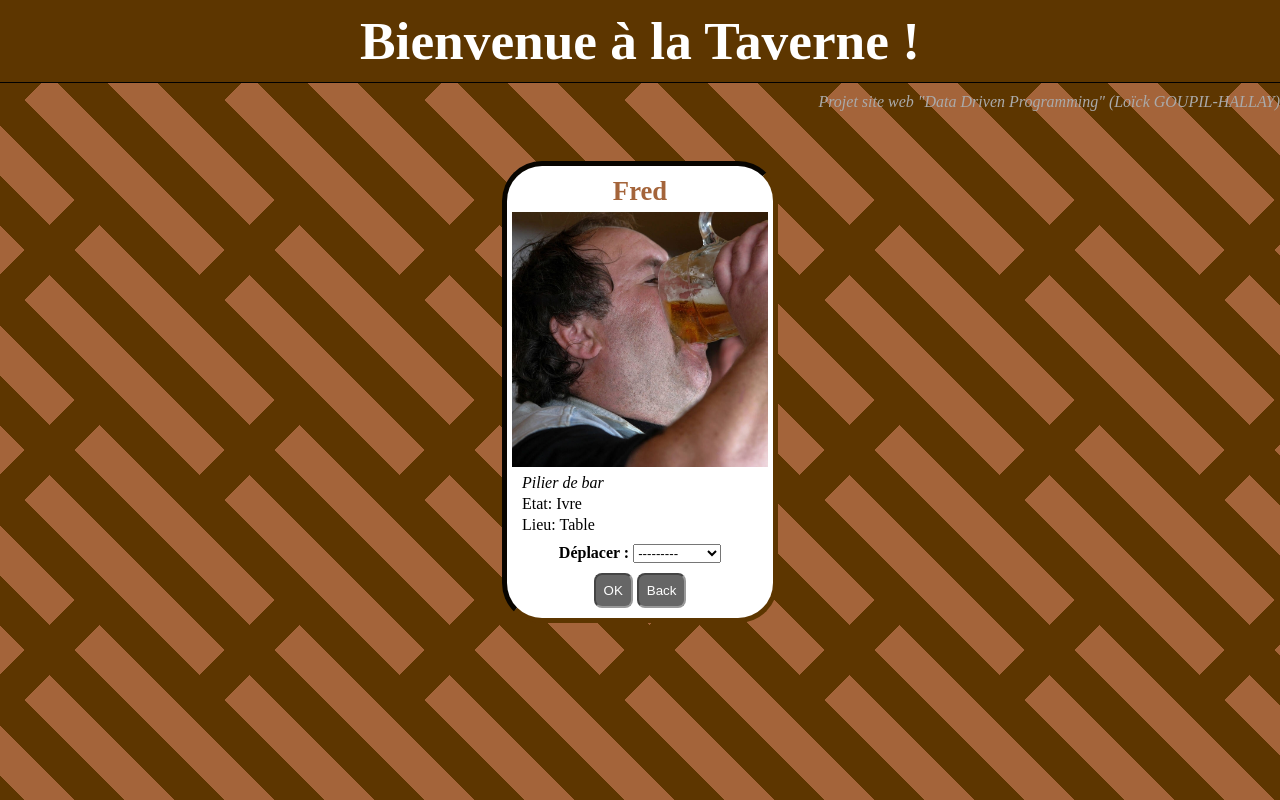
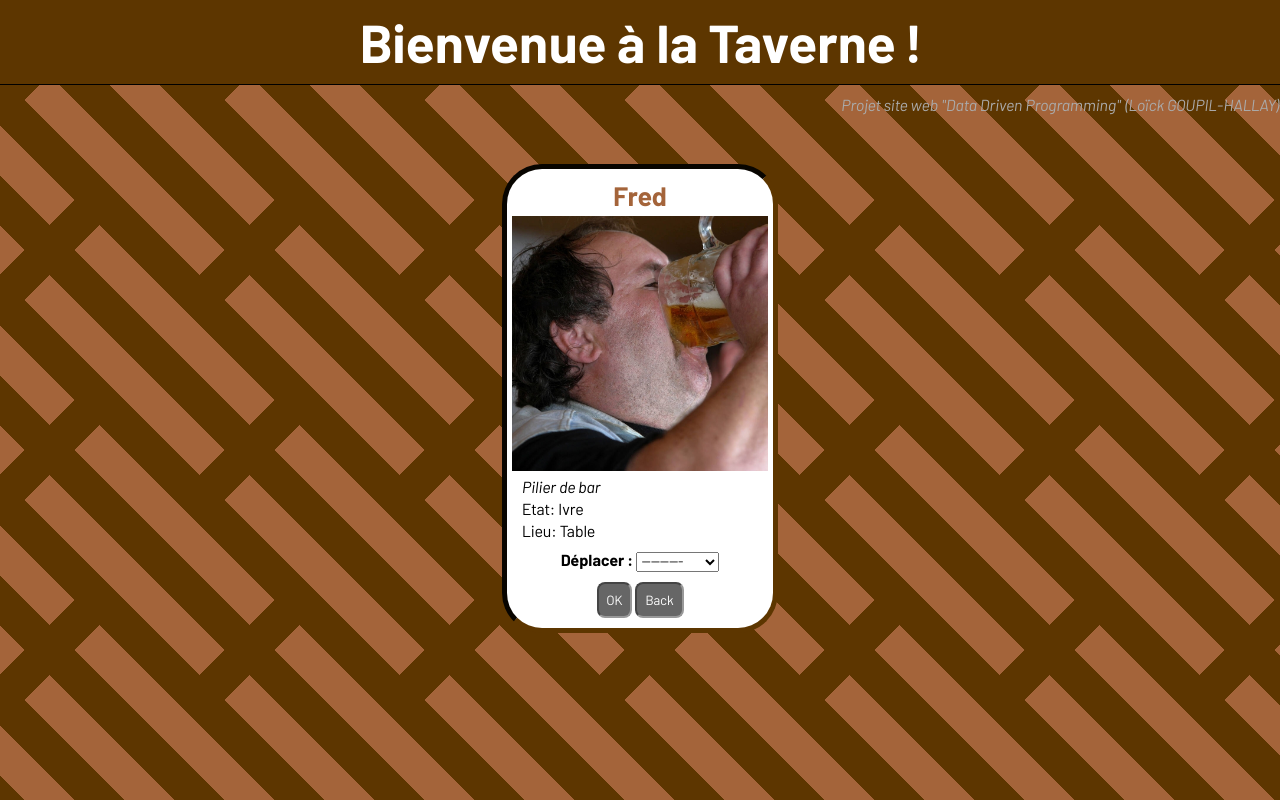
Before and after one commit to BoxBoxJason/playground, a Django app: page /client/Fred/ in a window 1280 px wide. Run offline with Django 4.2, Linux system fonts and the light colour scheme; data comes from the database, SQL or seed files in the repository; both versions use the stored data as it was after the commit.

Commit message:
Font update

```diff
--- a/taverne/static/css/taverne.css
+++ b/taverne/static/css/taverne.css
@@ -1,3 +1,36 @@
+@font-face {
+    font-family: "Barlow";
+    src: url("../fonts/Barlow-Regular.ttf") format('truetype');
+    font-weight: normal;
+    font-style: normal;
+}
+
+@font-face {
+    font-family: "Barlow";
+    src: url("../fonts/Barlow-Bold.ttf") format('truetype');
+    font-weight: bold;
+    font-style: normal;
+}
+
+@font-face {
+    font-family: "Barlow";
+    src: url("../fonts/Barlow-Italic.ttf") format('truetype');
+    font-weight: normal;
+    font-style: italic;
+}
+
+@font-face {
+    font-family: "Barlow";
+    src: url("../fonts/Barlow-BoldItalic.ttf") format('truetype');
+    font-weight: bold;
+    font-style: italic;
+}
+
+*{
+    font-family: "Barlow";
+}
+
+
 body{
     margin: 0 0 10px;
     padding: 0;
@@ -5,8 +38,6 @@ body{
       linear-gradient(135deg,#0000 18.75%,#5d3600 0 31.25%,#0000 0),
       repeating-linear-gradient(45deg,#5d3600 -6.25% 6.25%,#a4643a 0 18.75%);
     background-size: 200px 200px;
-
-
 }
 
 
@@ -42,6 +73,17 @@ p {
     margin: 3px 10px;
     padding: 0;
 }
+
+
+.errorMsg{
+	background-color: #fac5c0;
+	width: 80vw;
+	border: 2px solid #faa198;
+	text-align: center;
+    margin: 0 auto;
+    padding: 20px 0;
+}
+
 
 .signature {
     text-align: right;
--- a/taverne/templates/taverne/client_detail.html
+++ b/taverne/templates/taverne/client_detail.html
@@ -3,7 +3,7 @@
 {% block content %}
 
     {% if message != ''%}
-    <div class="alert alert-danger" role="alert" style="text-align: center;">
+    <div class="errorMsg">
         {{message}}
     </div>
     {% endif %}
--- a/taverne/views.py
+++ b/taverne/views.py
@@ -35,7 +35,7 @@ def client_detail(request, pk,msg=''):
                     client.save()
 
             else:
-                msg = f"Le lieu {nouveau_lieu.id_equip}est occupé !"
+                msg = f"Le lieu {nouveau_lieu.id_equip} est occupé !"
 
             if msg != '':
                 return render(request, 'taverne/client_detail.html', {'message':msg,'client':client})
```
Also changed, not shown: db.sqlite3, taverne/static/fonts/Barlow-Bold.ttf (added), taverne/static/fonts/Barlow-BoldItalic.ttf (added), taverne/static/fonts/Barlow-Italic.ttf (added), taverne/static/fonts/Barlow-Regular.ttf (added), taverne/static/fonts/BarlowCondensed-Bold.ttf (added), taverne/static/fonts/BarlowCondensed-BoldItalic.ttf (added), taverne/static/fonts/BarlowCondensed-Italic.ttf (added), taverne/static/fonts/BarlowCondensed-Regular.ttf (added), taverne/static/fonts/BarlowSemiCondensed-Bold.ttf (added), taverne/static/fonts/BarlowSemiCondensed-BoldItalic.ttf (added), taverne/static/fonts/BarlowSemiCondensed-Italic.ttf (added), taverne/static/fonts/BarlowSemiCondensed-Regular.ttf (added).
